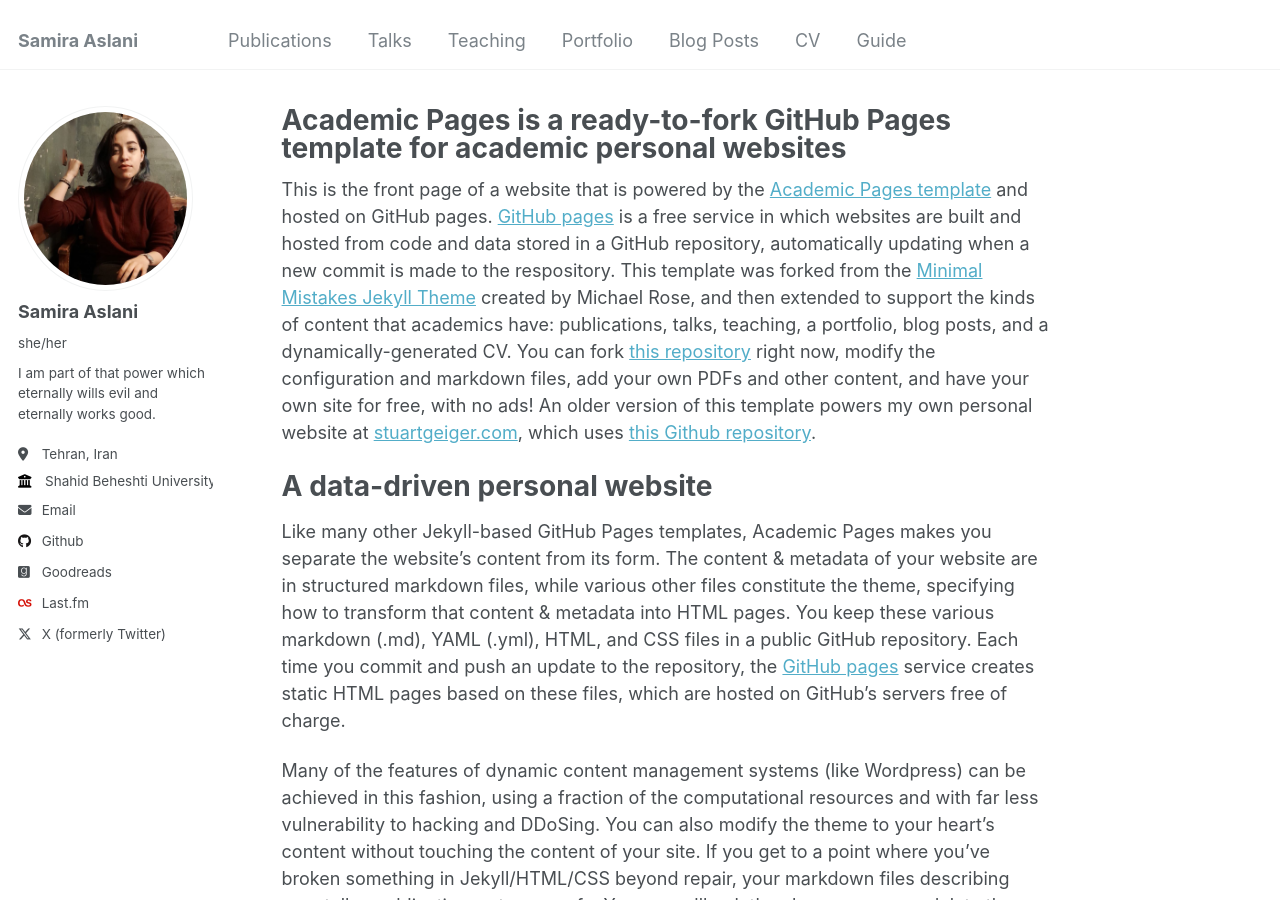
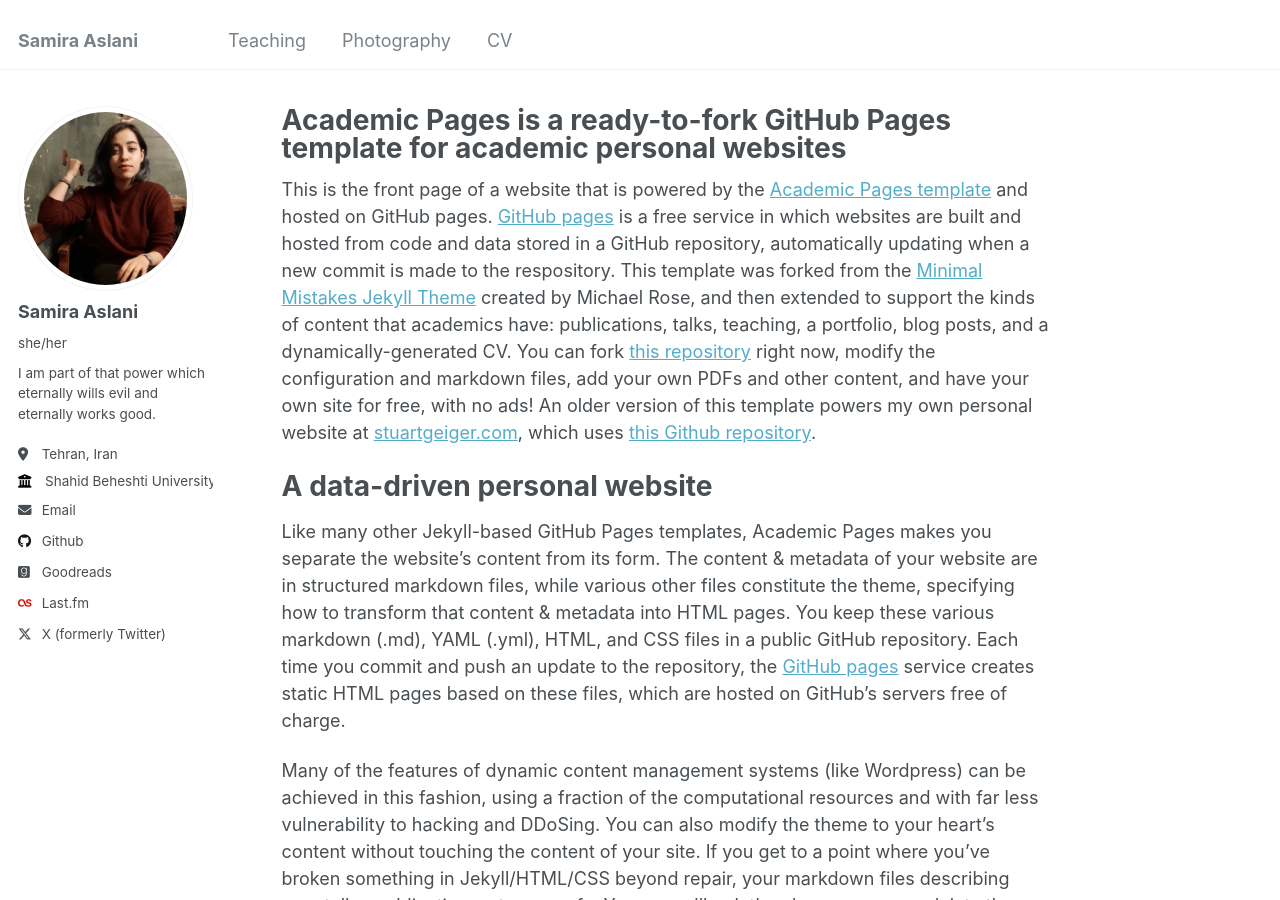
Before and after one commit to samildk/samildk.github.io, a Jekyll site: the page built from _pages/about.md, in a window 1280 px wide and 900 px high. Built offline with Jekyll 4.4.1, drawn with Linux system fonts in a browser that asks for light colours.

Commit message:
Update navigation.yml
off

```diff
--- a/_data/navigation.yml
+++ b/_data/navigation.yml
@@ -5,23 +5,23 @@
 # prevent it from being included in the site.
 
 main:
-  - title: "Publications"
-    url: /publications/
+  # - title: "Publications"
+    # url: /publications/
 
-  - title: "Talks"
-    url: /talks/
+  # - title: "Talks"
+    # url: /talks/
 
   - title: "Teaching"
     url: /teaching/
 
-  - title: "Portfolio"
+  - title: "Photography"
     url: /portfolio/
 
-  - title: "Blog Posts"
-    url: /year-archive/
+  # - title: "Blog Posts"
+    # url: /year-archive/
 
   - title: "CV"
     url: /cv/
 
-  - title: "Guide"
-    url: /markdown/
+  # - title: "Guide"
+    # url: /markdown/
```
